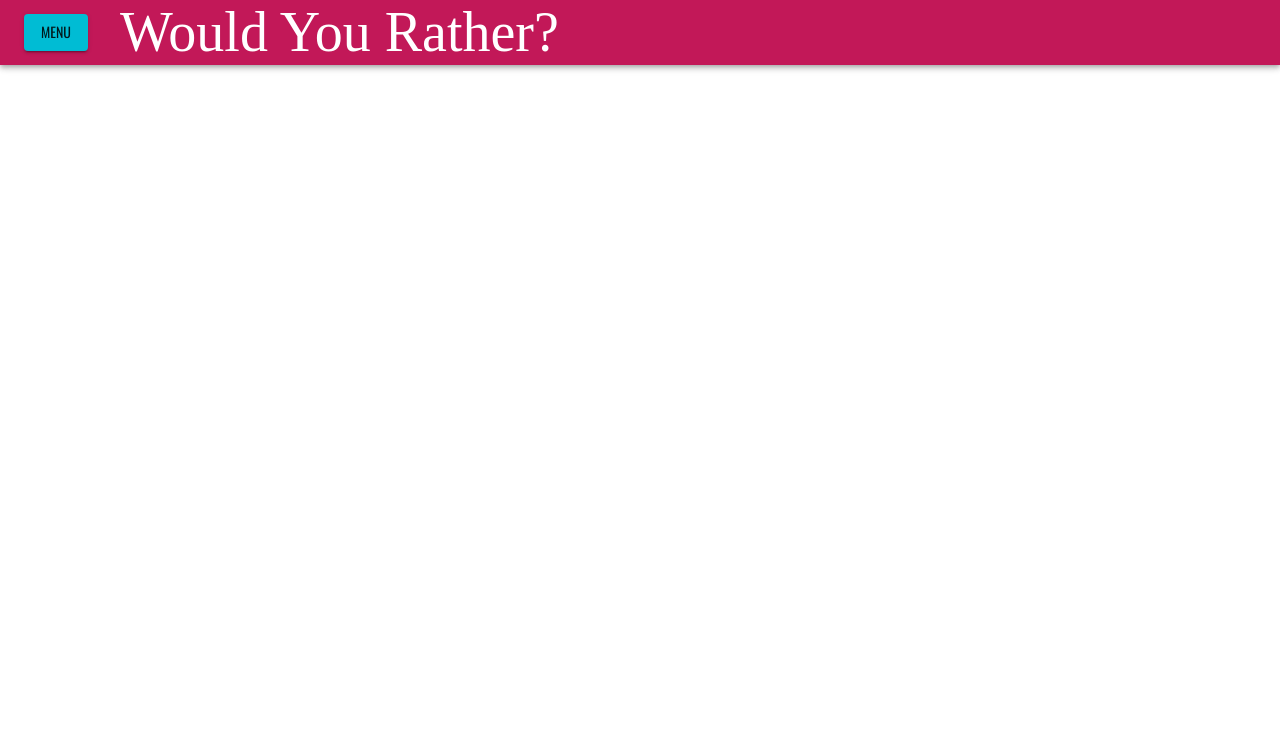
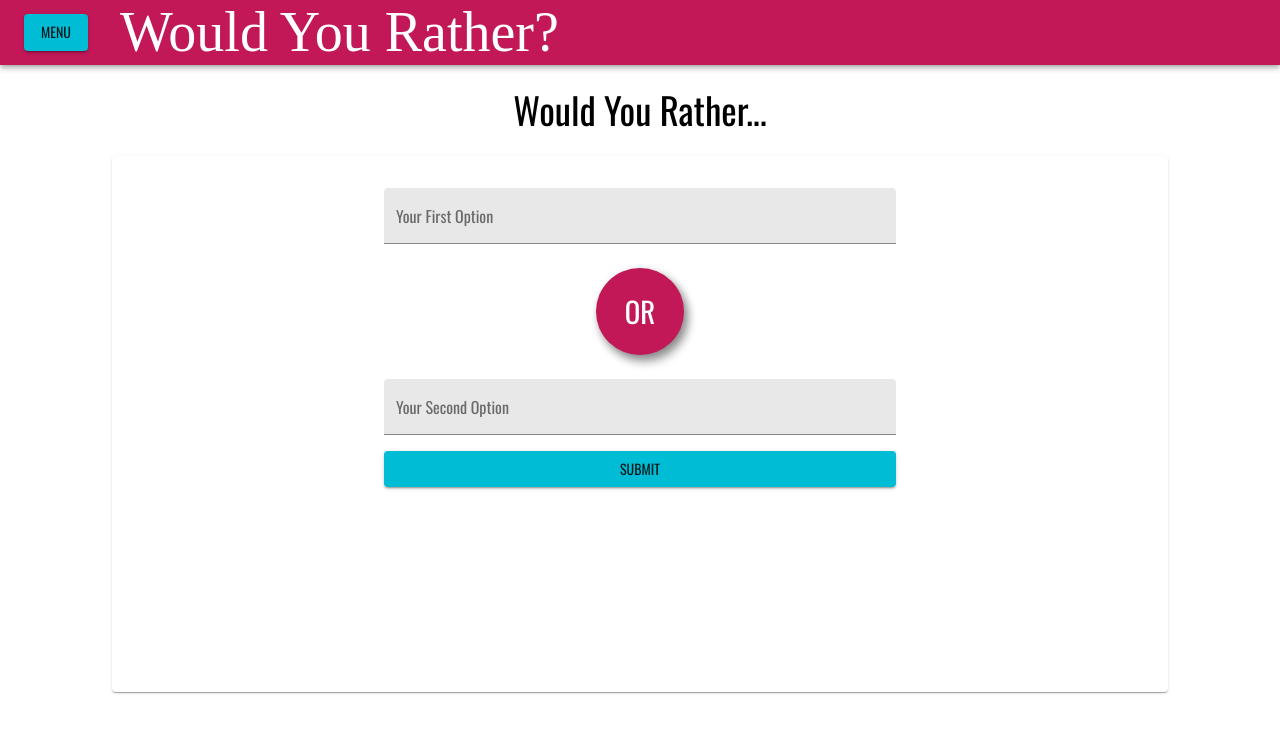
Before and after one commit to LalaIAm/would-you-rather, a React (Create React App) app: page /add in a window 1280 px wide. Shown: the top 732 px of the page. Built offline with nearby package versions, Linux system fonts and the light colour scheme; a web font is replaced by a local one.

Commit message:
add new question functionality

```diff
--- a/src/actions/shared.js
+++ b/src/actions/shared.js
@@ -31,8 +31,8 @@ export function handleSaveQuestion(option1, option2) {
   return (dispatch, getState) => {
     const { authedUser } = getState();
     return saveQuestion({
-      option1,
-      option2,
+      optionOneText: option1,
+      optionTwoText: option2,
       author: authedUser,
     }).then((question) => {
       dispatch(addQuestion(question));
--- a/src/actions/users.js
+++ b/src/actions/users.js
@@ -9,11 +9,10 @@ export function getUsers(users) {
   }
 }
 
-export function addUserQuestion(authedUser, qid) {
+export function addUserQuestion(question) {
   return {
     type: ADD_USER_QUESTION,
-    authedUser,
-    qid
+    question
   }
 }
 
--- a/src/components/App.js
+++ b/src/components/App.js
@@ -8,6 +8,7 @@ import Dashboard from "./Dashboard";
 import theme from "../utils/theme";
 import Header from './Header'
 import QuestionContainer from "./QuestionContainer";
+import NewQuestion from "./NewQuestion";
 
 class App extends Component {
   componentDidMount() {
@@ -24,6 +25,7 @@ class App extends Component {
             <Switch>
               <Route path='/' exact component={Dashboard} />
               <Route path='/question/:id' component={QuestionContainer} />
+              <Route path='/add' component={NewQuestion} />
             </Switch>
           </div>
         </Router>
--- a/src/components/Nav.js
+++ b/src/components/Nav.js
@@ -77,7 +77,7 @@ const Nav = () => {
     >
       <List>
         <ListItemLink to='/' primary='Would You Rather' />
-        <ListItemLink to='/create' primary='Make New Poll' />
+        <ListItemLink to='/add' primary='Make New Poll' />
         <ListItemLink to='/scoreboard' primary='Scoreboard' />
         <ListItemLink to='/profile' primary='My Profile' />
       </List>
--- /dev/null
+++ b/src/components/NewQuestion.js
@@ -0,0 +1,114 @@
+import React, { useState } from "react";
+import {
+  Typography,
+  TextField,
+  Paper,
+  FormControl,
+  Button,
+} from "@material-ui/core";
+import { makeStyles } from "@material-ui/core/styles";
+import { handleSaveQuestion } from "../actions/shared";
+import { connect } from "react-redux";
+import { Redirect } from "react-router-dom";
+
+const useStyles = makeStyles({
+  container: {
+    width: "100%",
+    height: "90vh",
+  },
+  title: {
+    padding: "1.5rem",
+  },
+  formContainer: {
+    width: "80%",
+    height: "70%",
+    margin: "auto",
+    padding: "1rem",
+  },
+
+  form: {
+    width: "50%",
+    display: "flex",
+    flexDirection: "column",
+    margin: "auto",
+  },
+  input: {
+    marginTop: "1rem",
+    marginBottom: "1rem",
+  },
+});
+
+const NewQuestion = (props) => {
+  const [optionOne, setOptionOne] = useState("");
+  const [optionTwo, setOptionTwo] = useState("");
+  const [redirect, setRedirect] = useState(false);
+
+  const classes = useStyles();
+
+  const { authUser, addQuestion } = props;
+
+  const handleSubmit = (event) => {
+    event.preventDefault();
+    addQuestion(optionOne, optionTwo);
+
+    setOptionOne("");
+    setOptionTwo("");
+    setRedirect(true);
+  };
+
+  if (redirect) {
+    return <Redirect to='/' />;
+  }
+
+  return (
+    <div className={classes.container}>
+      <Typography className={classes.title} align='center' variant='h3' as='h2'>
+        Would You Rather...
+      </Typography>
+      <Paper className={classes.formContainer}>
+        <form className={classes.form}>
+          <FormControl>
+            <TextField
+              className={classes.input}
+              id='optionOne'
+              value={optionOne}
+              label='Your First Option'
+              onChange={(event) => setOptionOne(event.target.value)}
+              variant='filled'
+            />
+          </FormControl>
+          <div className='orBadge'>OR</div>
+          <FormControl>
+            <TextField
+              className={classes.input}
+              id='optionTwo'
+              value={optionTwo}
+              label='Your Second Option'
+              onChange={(event) => setOptionTwo(event.target.value)}
+              variant='filled'
+            />
+          </FormControl>
+          <Button variant='contained' onClick={(event) => handleSubmit(event)} color='secondary'>
+            Submit
+          </Button>
+        </form>
+      </Paper>
+    </div>
+  );
+};
+
+function mapStateToProps({ authedUser }) {
+  return {
+    authedUser,
+  };
+}
+
+function mapDispatchToProps(dispatch) {
+  return {
+    addQuestion: (optionOne, optionTwo) => {
+      dispatch(handleSaveQuestion(optionOne, optionTwo));
+    },
+  };
+}
+
+export default connect(mapStateToProps, mapDispatchToProps)(NewQuestion);
--- a/src/components/QuestionContainer.js
+++ b/src/components/QuestionContainer.js
@@ -22,6 +22,7 @@ const useStyles = makeStyles((theme) => ({
   container: {
     padding: theme.spacing(3),
     marginTop: theme.spacing(2),
+    height: '80vh'
   },
   actions: {
     textAlign: "center",
@@ -72,11 +73,15 @@ const QuestionContainer = (props) => {
     return <p>This question does not exist</p>;
   }
 
+  const goHome = () => {
+    props.history.push('/')
+  }
+
   if (
     question.optionOne.votes.includes(authedUser) ||
     question.optionTwo.votes.includes(authedUser)
   ) {
-    return <ResultsCard id={id} />
+    return <ResultsCard authorProfile={authorProfile} id={id} />
   }
 
   return (
@@ -139,6 +144,9 @@ const QuestionContainer = (props) => {
             <Button onClick={handleSubmit} variant='contained' color='primary'>
               Choose
             </Button>
+            <Button onClick={goHome} variant='contained' color='secondary'>
+              Back to List
+            </Button>
           </div>
         </form>
       </div>
--- a/src/components/ResultsCard.js
+++ b/src/components/ResultsCard.js
@@ -9,17 +9,20 @@ import {
   CardActions,
   IconButton,
   Button,
+  Avatar,
 } from "@material-ui/core";
 import { makeStyles } from "@material-ui/core/styles";
 import { connect } from "react-redux";
 import { handleAnswer } from "../actions/shared";
 import StarsTwoToneIcon from "@material-ui/icons/StarsTwoTone";
 import CheckCircleTwoToneIcon from "@material-ui/icons/CheckCircleTwoTone";
+import { Link as RouterLink } from "react-router-dom";
 
 const useStyles = makeStyles((theme) => ({
   container: {
     padding: theme.spacing(3),
     marginTop: theme.spacing(2),
+    height: "80vh",
   },
   actions: {
     textAlign: "center",
@@ -39,12 +42,15 @@ const useStyles = makeStyles((theme) => ({
     backgroundColor: "primary",
     borderRadius: "50%",
   },
+  avatar: {
+    margin: "auto",
+  },
 }));
 
 const ResultsCard = (props) => {
   const classes = useStyles();
 
-  const { id, question, authedUser, dispatch } = props;
+  const { id, question, authedUser, authorProfile, dispatch } = props;
 
   if (question === null) {
     return <p>This question does not exist</p>;
@@ -75,6 +81,11 @@ const ResultsCard = (props) => {
 
   return (
     <Paper className={classes.container}>
+      <Avatar
+        alt={authorProfile.name}
+        src={authorProfile.avatarURL}
+        className={classes.avatar}
+      />
       <Typography align='center' variant='body2'>
         {question.author} asks
       </Typography>
@@ -130,18 +141,32 @@ const ResultsCard = (props) => {
             </Card>
           </Grid>
         </Grid>
+        <div className='submit-container'>
+          <Button
+            variant='contained'
+            color='secondary'
+            component={RouterLink}
+            to='/'
+          >
+            Back to List
+          </Button>
+        </div>
       </div>
     </Paper>
   );
 };
 
-function mapStateToProps({ authedUser, users, questions }, { id }) {
+function mapStateToProps(
+  { authedUser, users, questions },
+  { id, authorProfile }
+) {
   const question = questions[id];
 
   return {
     authedUser,
     question,
     id,
+    authorProfile,
   };
 }
 
--- a/src/index.css
+++ b/src/index.css
@@ -21,10 +21,11 @@ body {
   padding: 1.8rem;
   border-radius: 50%;
   z-index: 5000;
-  margin: 0.5rem;
+  margin: 0.5rem auto;
   font-size: 1.8rem;
   box-shadow: 3px 4px 8px rgba(20, 20, 20, 0.4),
     5px 8px 10px rgba(20, 20, 20, 0.2);
+  max-width: 2rem;
 }
 
 .submit-container {
@@ -61,3 +62,11 @@ body {
   box-shadow: 2px 5px 9px rgba(20, 20, 20, 0.2),
     4px 7px 9px rgba(20, 20, 20, 0.4);
 }
+
+.submit-container {
+  padding: 1rem;
+  display: flex;
+  flex-direction: column;
+  height: 5rem;
+  justify-content: space-between;
+}
--- a/src/reducers/userReducer.js
+++ b/src/reducers/userReducer.js
@@ -27,9 +27,9 @@ export default function users(state = {}, action) {
       const { question } = action;
       return {
         ...state,
-        [question.author]: {
-          ...state[question.author],
-          questions: state[action.author].questions.concat([question.id]),
+        [action.question.author]: {
+          ...state[action.question.author],
+          questions: state[action.question.author].questions.concat([action.question.id]),
         },
       };
     default:
```
Also changed, not shown: 1 other file (tests, documents, lock files or other folders).
